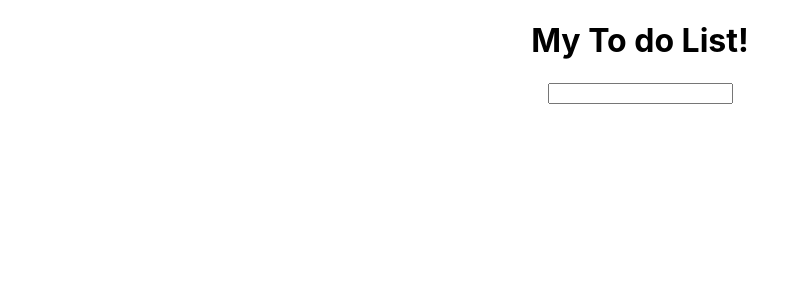
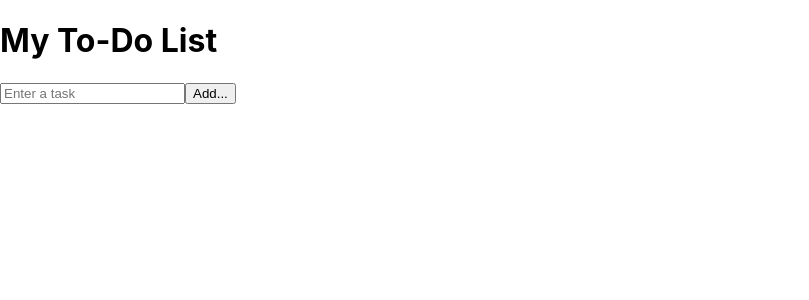
Before and after one commit to Zaid772/ToDoList, a React (Create React App) app: page / in a window 1280 px wide. Shown: the top 300 px of the page, without its empty margins (0-809 px from the left). Built offline with nearby package versions, Linux system fonts and the light colour scheme.

Commit message:
Add button with function

```diff
--- a/src/App.js
+++ b/src/App.js
@@ -1,17 +1,40 @@
 import './App.css';
 import { useState } from 'react';
-function App() {
 
-  const[inputText,setInputText] = useState("");
+const App = () => {
 
-  const changeHandler = (event) => {
-    setInputText(event.target.value)
-  }
+  const [list, setlist] = useState([]);
+  const [inputText, setInputText] = useState('');
+
+  const handleInputChange = (e) => {
+    setInputText(e.target.value);
+  };
+
+  const handleAddList = () => {
+    if (inputText.trim() !== '') {
+      setlist([...list, inputText]);
+      setInputText('');
+    }
+  };
 
   return (
-    <div className="App">
-      <h1> My To do List!</h1>
-      <input type='text' onChange={changeHandler}></input>
+    <div>
+      <h1>My To-Do List</h1>
+      <div>
+        <input
+          type="text"
+          placeholder="Enter a task"
+          value={inputText}
+          onChange={handleInputChange}
+        />
+        <button onClick={handleAddList}>Add...</button>
+      </div>
+      <ul>
+        {list.map((todo, index) => (
+          <li key={index}>{todo}</li>
+
+        ))}
+      </ul>
     </div>
   );
 }
```
